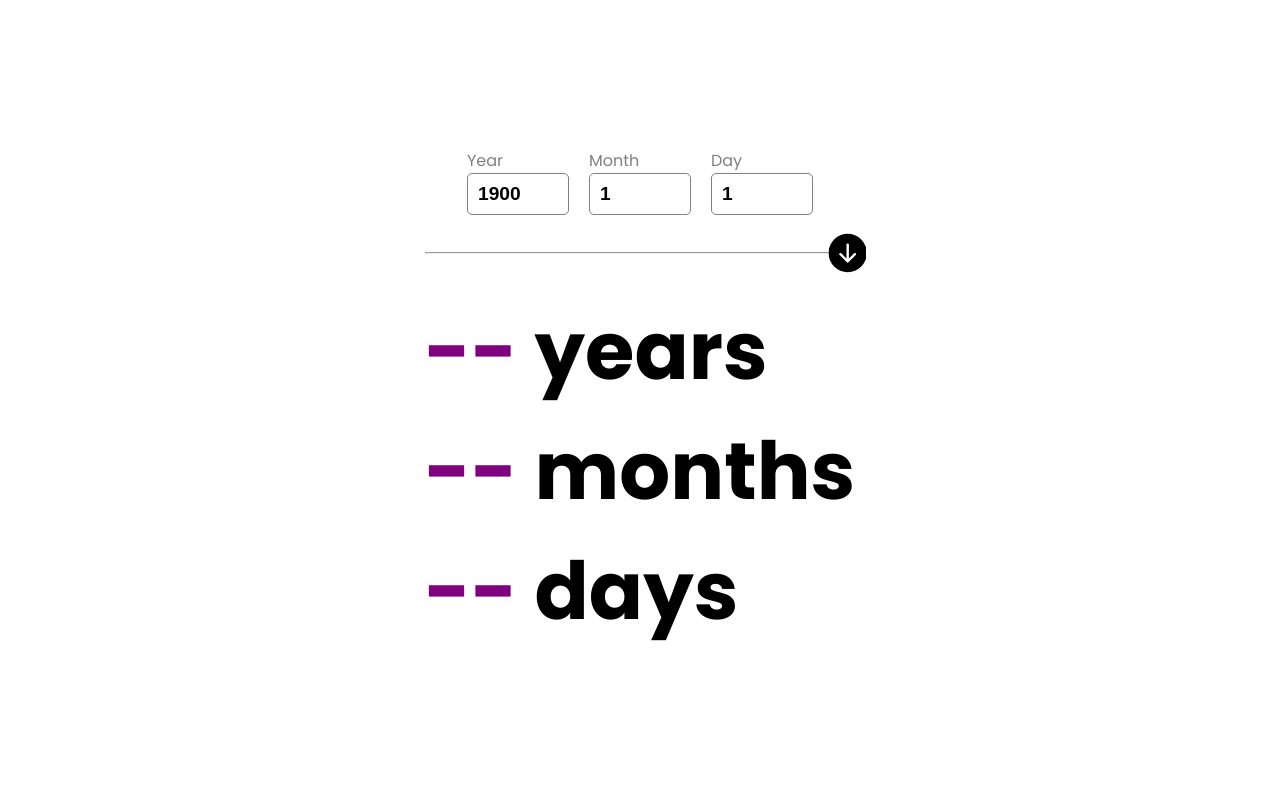
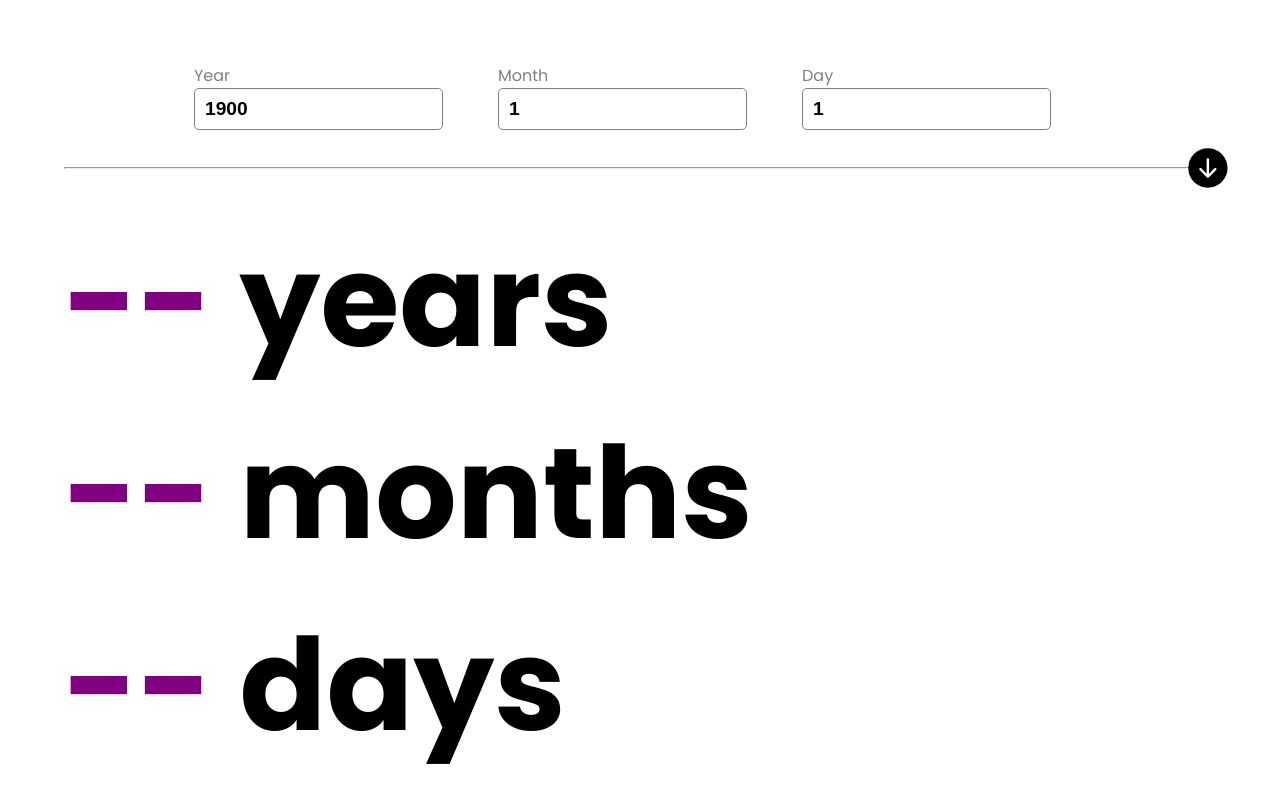
Before and after one commit to GordonPalagi/ageCalc, a React (Vite) app in the folder ageCalc/: page / in a window 1280 px wide. Shown: the top 802 px of the page. Built offline with nearby package versions, Linux system fonts and the light colour scheme.

Commit message:
adjusted font and width sizes

```diff
--- a/ageCalc/src/App.css
+++ b/ageCalc/src/App.css
@@ -1,9 +1,11 @@
 #root {
   max-width: 1280px;
+  width: 100%;
   margin: 0 auto;
   padding: 2rem;
   text-align: center;
   color: black;
+  overflow: hidden;
   font-family: 'Poppins', sans-serif;';
 }
 
@@ -12,7 +14,7 @@
   border-radius: 10px 10px 35% 10px;
   padding: 2rem;
   font-family: 'Poppins', 'sans-serif';
-  width: fit-content;
+
 }
 
 .year-selection {
@@ -36,6 +38,7 @@
 p {
   padding: 0;
   margin: 0;
+  font-size: 10vw;
  }
 
 span {
--- a/ageCalc/src/DateBox.css
+++ b/ageCalc/src/DateBox.css
@@ -1,5 +1,5 @@
 .datebox-input {
-    width: 80px;
+    width: 80%;
     height: 40px;
     background-color: white;
     color: black;
```
